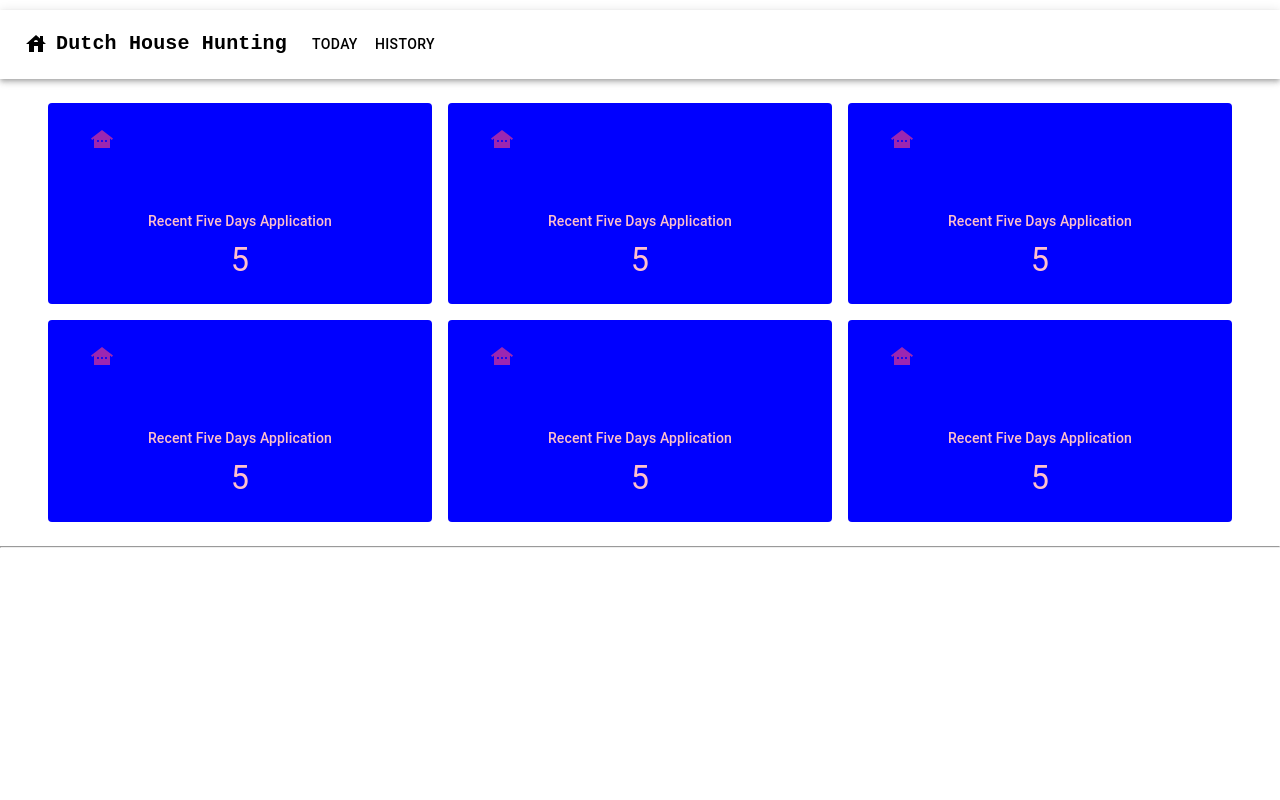
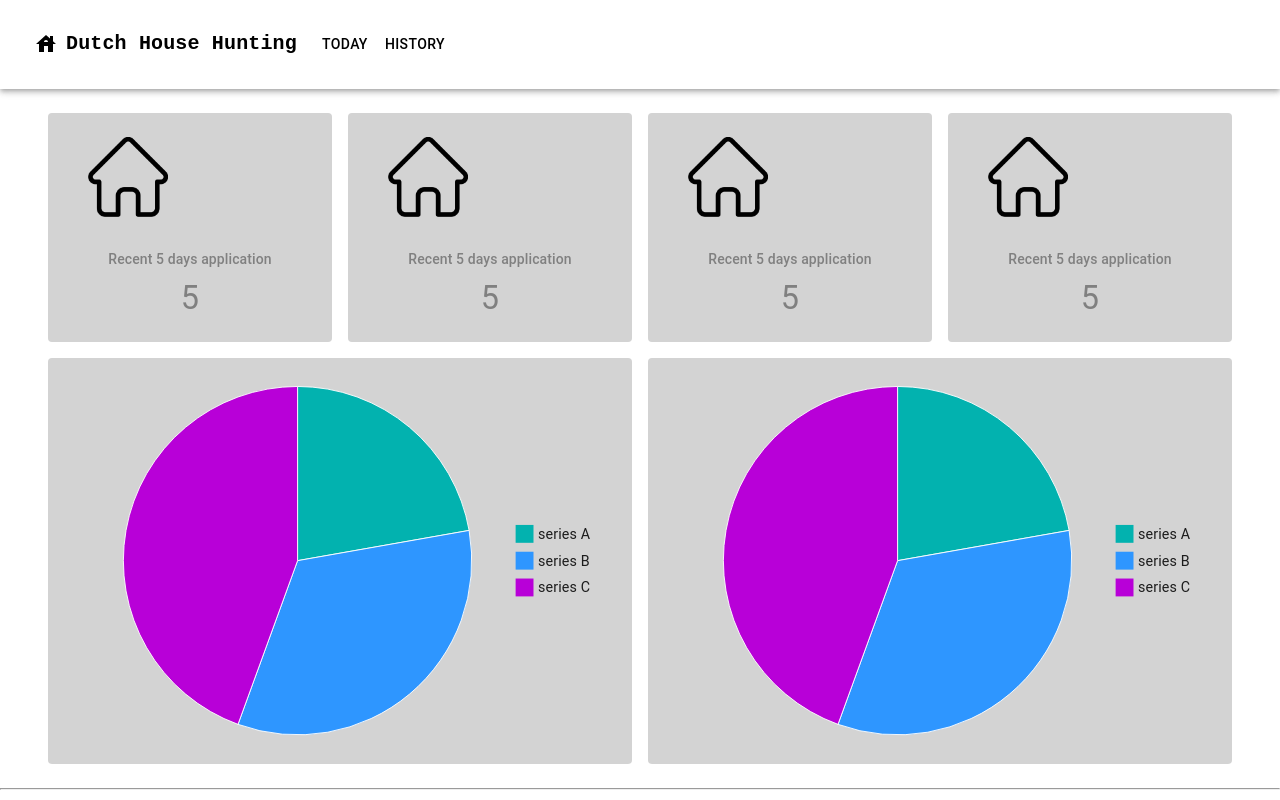
Before and after one commit to yuch3628/Dutch_Rental_Hunter, a React (Create React App) app in the folder frontend/: page / in a window 1280 px wide. Built offline with nearby package versions, Linux system fonts and the light colour scheme.

Commit message:
add some draft

```diff
--- a/frontend/src/components/AnaylzeCard.jsx
+++ b/frontend/src/components/AnaylzeCard.jsx
@@ -1,7 +1,6 @@
 import { Box } from '@mui/material';
 import * as React from 'react';
 import Card from '@mui/material/Card';
-import OtherHousesIcon from '@mui/icons-material/OtherHouses';
 import Paper from '@mui/material/Paper';
 import { styled } from '@mui/material/styles';
 
@@ -20,19 +19,19 @@ const Item = styled(Paper)(({ theme }) => ({
 function AnaylzeCard() {
     const newhouse = 5;
 
-
     return (
         <Card
             sx={{
-                color: 'pink',
+                color: 'gray',
                 p: 3,
                 boxShadow: 'none',
                 position: 'relative',
-                backgroundColor: 'blue'
+                backgroundColor: 'lightgray',
+                display: 'flex',
+                flexDirection: 'column'
             }}
         >
-                <Box sx={{ width: 60, height: 60, mb: 3 }}>
-                    <OtherHousesIcon color="secondary" />
+            <Box component="img" sx={{ width: 80, height: 80, ml:2 , mb: 3, alignContent: 'flex-start' }} src="./home.png">
             </Box>
             <Box
                 sx={{
@@ -42,8 +41,8 @@ function AnaylzeCard() {
                     justifyContent: 'flex-end',
                 }}
             >
-                    <Box sx={{ flexGrow: 1, minWidth: 112 }}>
-                        <Box sx={{ mb: 1, typography: 'subtitle2' }}>Recent Five Days Application</Box>
+                <Box sx={{ flexGrow: 1 }}>
+                    <Box sx={{ my: 1, typography: 'subtitle2' }}>Recent 5 days application</Box>
                     <Box sx={{ typography: 'h4' }}>5</Box>
                 </Box>
             </Box>
--- /dev/null
+++ b/frontend/src/components/AnaylzeGraph.jsx
@@ -0,0 +1,37 @@
+import { Box } from '@mui/material';
+import * as React from 'react';
+import Card from '@mui/material/Card';
+import { PieChart } from '@mui/x-charts/PieChart';
+
+function AnaylzeGraph() {
+    return (
+        <Card
+            sx={{
+                color: 'white',
+                p: 3,
+                boxShadow: 'none',
+                position: 'relative',
+                backgroundColor: 'lightgray',
+                display: 'flex',
+                flexDirection: 'column'
+            }}
+        >
+            <PieChart
+                series={[
+                    {
+                        data: [
+                            { id: 0, value: 10, label: 'series A' },
+                            { id: 1, value: 15, label: 'series B' },
+                            { id: 2, value: 20, label: 'series C' },
+                        ],
+                    },
+                ]}
+                width='600'
+                height='400'
+            />
+        </Card>
+
+    );
+
+}
+export default AnaylzeGraph;
--- a/frontend/src/components/NavBar.jsx
+++ b/frontend/src/components/NavBar.jsx
@@ -26,7 +26,7 @@ function NavBar() {
 
 
   return (
-    <AppBar position="sticky" style={{ backgroundColor: 'white', color :'black', marginTop: "10px",}} >
+    <AppBar position="sticky" style={{ backgroundColor: 'white', color :'black', padding: '10px'}} >
       <Container maxWidth="false">
         <Toolbar disableGutters>
           <HouseIcon sx={{ display: { xs: 'none', md: 'flex' }, mr: 1 }} />
--- a/frontend/src/pages/Home.jsx
+++ b/frontend/src/pages/Home.jsx
@@ -7,7 +7,7 @@ import Grid from '@mui/material/Grid2';
 import AccessTimeIcon from '@mui/icons-material/AccessTime';
 import CollectionsIcon from '@mui/icons-material/Collections';
 import AnaylzeCard from "../components/AnaylzeCard.jsx";
-
+import AnaylzeGraph from "../components/AnaylzeGraph.jsx";
 
 
 const Home = () => {
@@ -21,30 +21,31 @@ const Home = () => {
         apiCall();
     });
 
+    const cardContextList = ['Recent 5 days application', 'Average application Per day from past month'];
     return (
         <div>
             <NavBar></NavBar>
-            <Grid container spacing={2} sx={{ flexBasis: '25%', alignItems: 'center', my:3, px:6}} >
-                <Grid item size={{ xs:12, md:4, xl:3}}>
+            <Grid container spacing={2} sx={{ flexBasis: '25%', alignItems: 'center', my: 3, px: 6 }} >
+                <Grid item size={{ xs: 12, sm: 6, lg: 3 }}>
+                    <AnaylzeCard title="Recent 5 days application" />
+                </Grid>
+                <Grid item size={{ xs: 12, sm: 6, lg: 3 }}>
                     <AnaylzeCard />
                 </Grid>
-                <Grid item size={{ xs:12, md:4, xl:3}}>
+                <Grid item size={{ xs: 12, sm: 6, lg: 3 }}>
                     <AnaylzeCard />
                 </Grid>
-                <Grid item size={{ xs:12, md:4, xl:3}}>
+                <Grid item size={{ xs: 12, sm: 6, lg: 3 }}>
                     <AnaylzeCard />
                 </Grid>
-                <Grid item size={{ xs:12, md:4, xl:3}}>
-                    <AnaylzeCard />
+                <Grid item size={{ xs: 12, lg: 6 }}>
+                    <AnaylzeGraph />
                 </Grid>
-                <Grid item size={{ xs:12, md:4, xl:3}}>
-                    <AnaylzeCard />
-                </Grid>
-                <Grid item size={{ xs:12, md:4, xl:3}}>
-                    <AnaylzeCard />
+                <Grid item size={{ xs: 12, lg: 6 }}>
+                    <AnaylzeGraph />
                 </Grid>
             </Grid>
-            <hr/>
+            <hr />
         </div>
 
     );
```
Also changed, not shown: frontend/public/home.png (added). Lines whose indentation alone changed are shown as unchanged.
